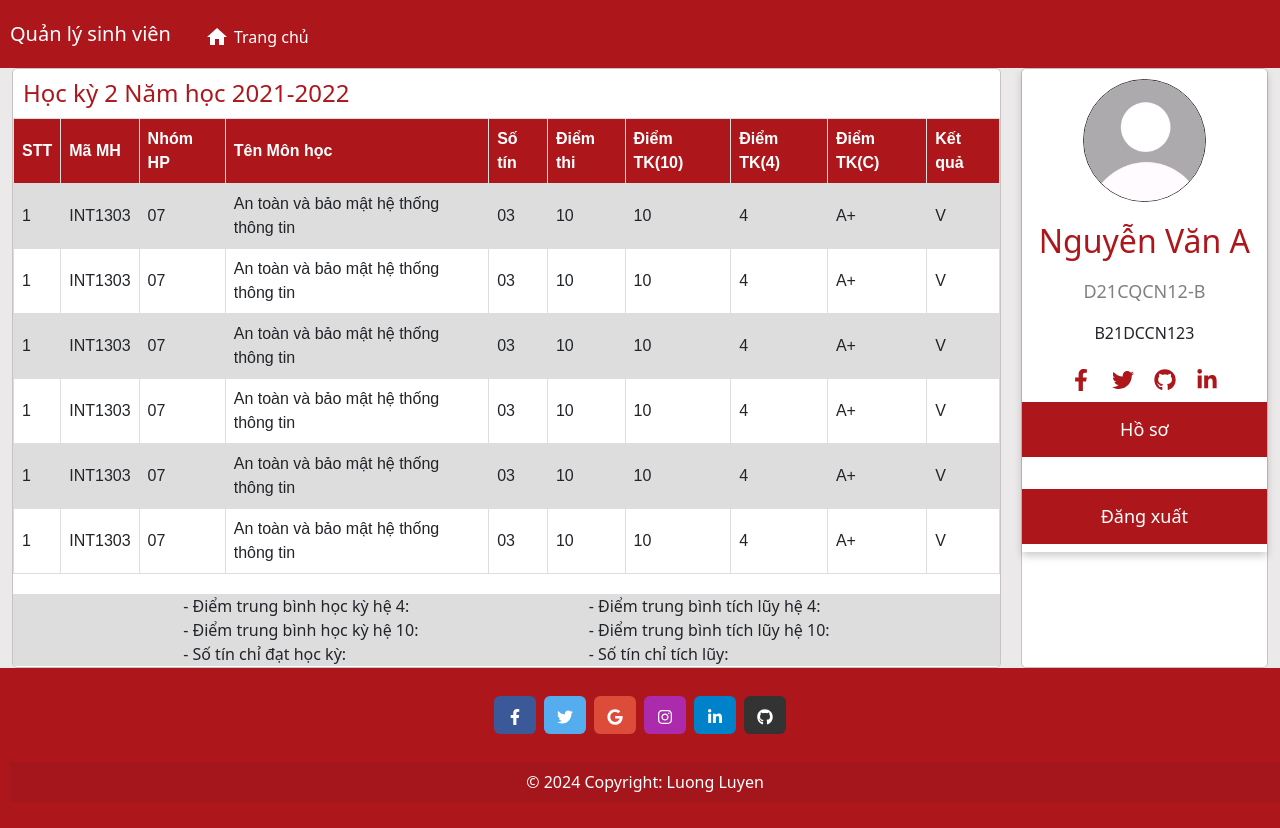
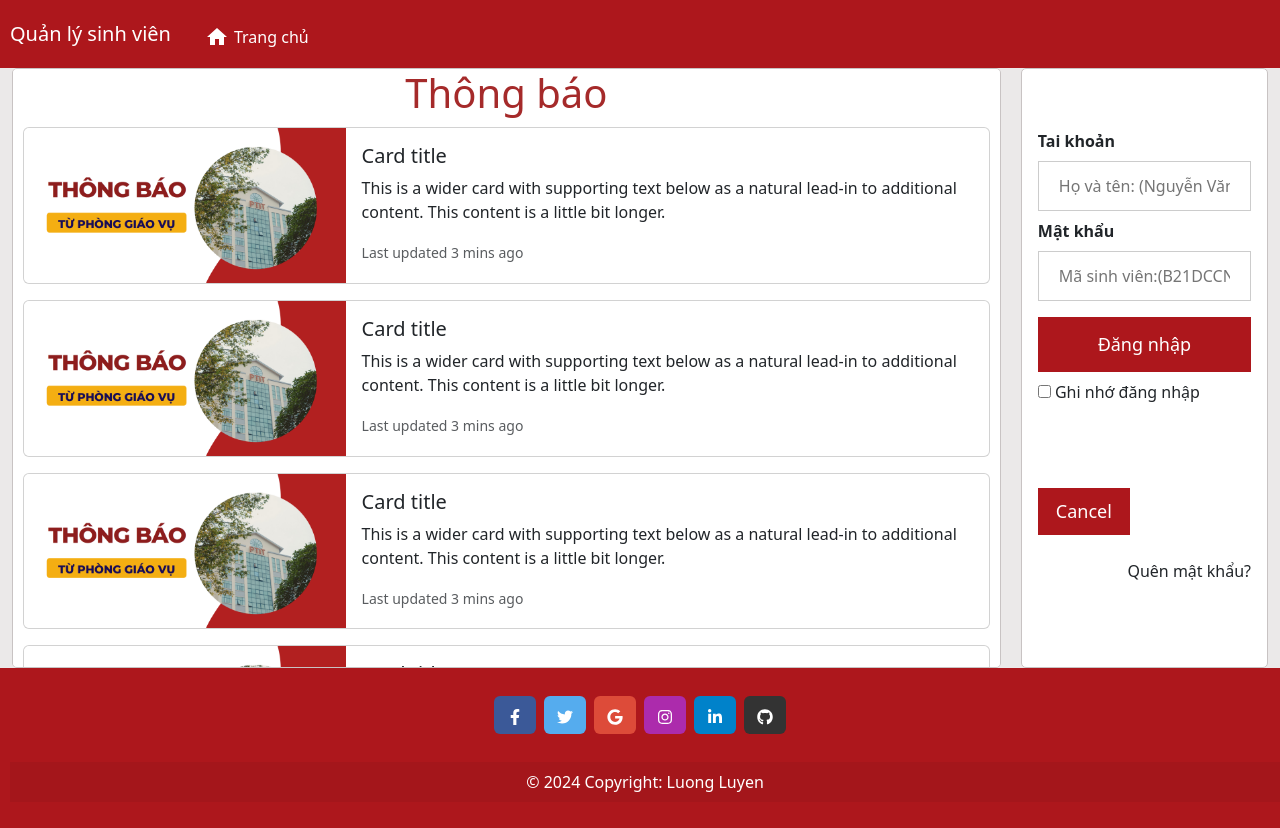
Before and after one commit to LuongLuyen/BTL_LTW_Frontend, a React (Create React App) app: page /home in a window 1280 px wide. Built offline with nearby package versions, Linux system fonts and the light colour scheme; the HTML template or start-up script is replaced by a standard one.

Commit message:
function login ,authentication, session

```diff
--- a/src/App.js
+++ b/src/App.js
@@ -7,12 +7,41 @@ import{
   Routes,
   Route,
 } from 'react-router-dom'
+import axios from 'axios'
+import {useEffect,useState} from 'react'
 
 function App() {
+  const [userName, setUserName] = useState(null)
+  const [password, setPassword] = useState(null)
+  useEffect(() => {
+    const userName = JSON.parse(sessionStorage.getItem('name'))
+    const password = JSON.parse(sessionStorage.getItem('pass'))
+    if (userName && password) {
+     setUserName(userName)
+     setPassword(password)
+    }
+  }, [])
+  const checkLogin = ()=>{
+    if (userName !== null && password !== null){
+      return true
+    }
+    return false
+  }
+  // useEffect(() => {
+  //   axios.get("http://localhost:5000/api/user")
+  //   .then((response) => {
+  //     setData(response.data)
+  //   })
+  // }, [])
+  // if (!data) return (
+  //   <div className='loading'>
+  //     <h1>Vui lòng chờ....</h1>
+  //   </div>
+  // )
   return (
     <Router>
       <Routes>
-        <Route path='/home' element={<Home/>}/>
+        <Route path='/home' element={checkLogin() ? <Home/>: <Login/>}/>
         <Route path='/' element={<Login />}/>
       </Routes>
     </Router>
--- a/src/Assets/custom.css
+++ b/src/Assets/custom.css
@@ -70,7 +70,7 @@
     display: flex;
     justify-content: center;
     align-content: center;
-    margin-top: 5px;
+    margin-top: 40px;
     border-radius: 5px
 }
 /* responsive
--- a/src/Components/Header.js
+++ b/src/Components/Header.js
@@ -1,18 +1,27 @@
 import { MdHome } from "react-icons/md";
 import { FaUser } from "react-icons/fa";
 import { PiExamFill } from "react-icons/pi";
-import { useState } from "react";
+import { useState,useEffect } from "react";
 
 function Header(props) {
   const [menus,setMenus] = useState(false)
   const [dn,setDn] = useState(false)
-const checkLogin = ()=>{
-  const status = false
-  if(status === true){
-    return true
+  const [userName, setUserName] = useState(null)
+  const [password, setPassword] = useState(null)
+  useEffect(() => {
+    const userName = JSON.parse(sessionStorage.getItem('name'))
+    const password = JSON.parse(sessionStorage.getItem('pass'))
+    if (userName && password) {
+     setUserName(userName)
+     setPassword(password)
+    }
+  }, [])
+  const checkLogin = ()=>{
+    if (userName !== null && password !== null){
+      return true
+    }
+    return false
   }
-  return false
-}
 const clickMennu = ()=>{
   setMenus(!menus)
 }
@@ -25,23 +34,28 @@ const dangNhap =()=>{
 }
     return (
         <nav className="navbar navbar-expand-lg navbar-light bg-custom">
-        <a className="navbar-brand text-color" href="/">Quản lý sinh viên</a>
+        <a className="navbar-brand text-color" href="/home">Quản lý sinh viên</a>
         <button className="navbar-toggler r" onClick={()=>clickMennu(menus)} >
           <span className="navbar-toggler-icon"></span>
         </button>
         {menus ?
           <div className="menu">
+          {checkLogin()?
+          <>
           <div className="item">Thông tin</div>
           <div className="item">Xem điểm</div>
+          </>
+          :
           <div className="item" onClick={()=>dangNhap(dn)}>Đăng nhập</div>
-          <div className="btnnone" onClick={()=>clickMennu(menus)}>None</div>
+          }
+          <div className="btnnone" onClick={()=>clickMennu(menus)}>Thoát</div>
         </div>
           :<></>
           }
         <div className="collapse navbar-collapse" id="navbarNav">
           <ul className="navbar-nav">
             <li className="nav-item active">
-              <a className="nav-link text-color" href="/">
+              <a className="nav-link text-color" href="/home">
                 <span className="iconheader">
                 <MdHome/>
                 </span>
@@ -51,7 +65,7 @@ const dangNhap =()=>{
             {checkLogin()?
             <>
              <li className="nav-item">
-              <a className="nav-link text-color" href="/">
+              <a className="nav-link text-color" href="/thongtin">
               <span className="iconheader">
                 <FaUser/>
                 </span>
@@ -59,7 +73,7 @@ const dangNhap =()=>{
                 </a>
             </li>
             <li className="nav-item">
-              <a className="nav-link text-color" href="/">
+              <a className="nav-link text-color" href="/home">
               <span className="iconheader">
                 <PiExamFill/>
                 </span>
--- a/src/Components/Login.js
+++ b/src/Components/Login.js
@@ -1,15 +1,58 @@
+import { useState,useEffect } from 'react';
 import '../Assets/Login.css'
+import axios from 'axios'
 function Login() {
+  const [userName,setUserName]=useState(null)
+  const [password,setPassword]=useState(null)
+
+  useEffect(() => {
+    if( userName !== null && password !== null){
+        sessionStorage.setItem('name', JSON.stringify(userName))
+        sessionStorage.setItem('pass', JSON.stringify(password))
+    }
+  }, [userName,password])
+  const HoTen = (input)=>{
+    const words = input.split(" ")
+    if (words.length >= 2) {
+        const ho = words.slice(0, -1).join(" ")
+        const ten = words[words.length - 1]
+        return [ho, ten]
+    } else {
+        return [input, ""]
+    }
+  }
+  const Authentication = async()=> {
+    const [ho, ten] = HoTen(userName)
+    if(userName ==="" || password === ""){
+        alert("Vui lòng kiểm tra lại tài khoản mật khẩu")
+        return null
+    }
+    try{
+        const res = await axios.post(`${process.env.REACT_APP_SERVER}/api/user1`, {ho, ten,password})
+        const dataDB = res.data
+        const name =dataDB.ho +" "+dataDB.ten
+        if(name === userName && dataDB.maSinhVien === password){
+            sessionStorage.setItem('class', JSON.stringify(dataDB.maLop))
+            window.location.href = `${process.env.REACT_APP_CLIENT}/home`
+        }else {
+            alert("Vui lòng kiểm tra lại tài khoản mật khẩu")
+            return null
+        }
+    }catch(err){
+        alert("Vui lòng kiểm tra lại tài khoản mật khẩu")
+        return null
+    }
+  }
     return (
-        <form>
+        <>
         <div className="container">
           <label htmlFor="uname"><b>Tai khoản</b></label>
-          <input type="text" placeholder="Họ và tên" name="uname"  required />
+          <input type="text" placeholder="Họ và tên: (Nguyễn Văn A)" onChange={(e)=>setUserName(e.target.value)}/>
 
           <label htmlFor="psw"><b>Mật khẩu</b></label>
-          <input type="password" placeholder="Mã sinh viên" name="psw" required />
+          <input type="password" placeholder="Mã sinh viên:(B21DCCN001)" onChange={(e)=>setPassword(e.target.value)}/>
 
-          <button type="submit">Đăng nhập</button>
+          <button onClick={Authentication}>Đăng nhập</button>
           <label>
             <input type="checkbox" /> Ghi nhớ đăng nhập
           </label>
@@ -18,7 +61,7 @@ function Login() {
           <button type="button" className="cancelbtn">Cancel</button>
           <span className="psw">Quên mật khẩu?</span>
         </div>
-      </form>
+      </>
      );
 }
 
--- a/src/Components/Point.js
+++ b/src/Components/Point.js
@@ -4,6 +4,8 @@ function Point() {
         <>
             <h4>Học kỳ 2 Năm học 2021-2022</h4>
             <table>
+                <tbody>
+
                     <tr>
                         <th className='td'>STT</th>
                         <th className='td'>Mã MH</th>
@@ -88,6 +90,7 @@ function Point() {
                         <td>A+</td>
                         <td>V</td>
                     </tr>
+                </tbody>
         </table>
         <div className='fpoint'>
             <div>
--- a/src/Components/Profile.js
+++ b/src/Components/Profile.js
@@ -1,19 +1,37 @@
 import '../Assets/Profile.css'
 import Avt from '../Assets/avt.jpg'
 import { FaFacebookF,FaTwitter,FaLinkedinIn ,FaGithub } from "react-icons/fa";
+import {useEffect,useState} from 'react'
 function Profile() {
+  const [userName, setUserName] = useState(null)
+  const [password, setPassword] = useState(null)
+  const [lop, setLop] = useState(null)
+  useEffect(() => {
+    const userName = JSON.parse(sessionStorage.getItem('name'))
+    const password = JSON.parse(sessionStorage.getItem('pass'))
+    const lop = JSON.parse(sessionStorage.getItem('class'))
+    if (userName && password && lop) {
+     setUserName(userName)
+     setPassword(password)
+     setLop(lop)
+    }
+  }, [])
+  const logOut = ()=>{
+    sessionStorage.clear()
+    window.location.href = process.env.REACT_APP_CLIENT
+  }
     return (
-        <div class="cardp">
+        <div className="cardp">
         <img src={Avt} alt="John" style={{width:"50%",margin:"10px",borderRadius: "100px", border: "solid 1px #333"}}/>
-        <h2>Nguyễn Văn A</h2>
-        <p class="title">D21CQCN12-B</p>
-        <p>B21DCCN123</p>
+        <h2>{userName}</h2>
+        <p className="title">{lop}</p>
+        <p>{password}</p>
         <a className='iconP' href="/"><FaFacebookF/></a>
         <a className='iconP' href="/"><FaTwitter/></a>
         <a className='iconP' href="/"><FaGithub/></a>
         <a className='iconP' href="/"><FaLinkedinIn/></a>
         <p><button>Hồ sơ</button></p>
-        <p><button>Đăng xuất</button></p>
+        <p><button onClick={()=>logOut()}>Đăng xuất</button></p>
       </div>
     );
 }
```
Also changed, not shown: 1 other file (tests, documents, lock files or other folders). Lines whose indentation alone changed are shown as unchanged.
